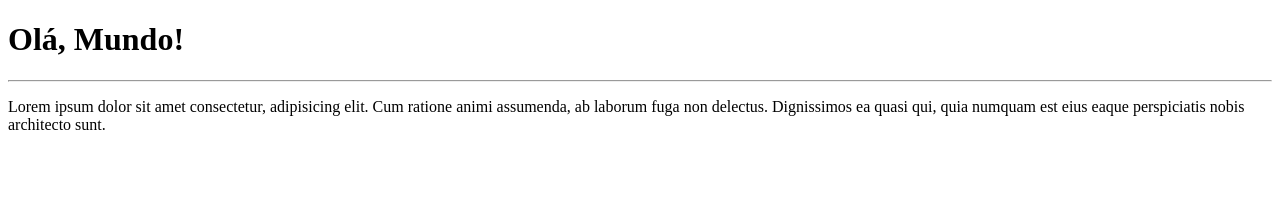
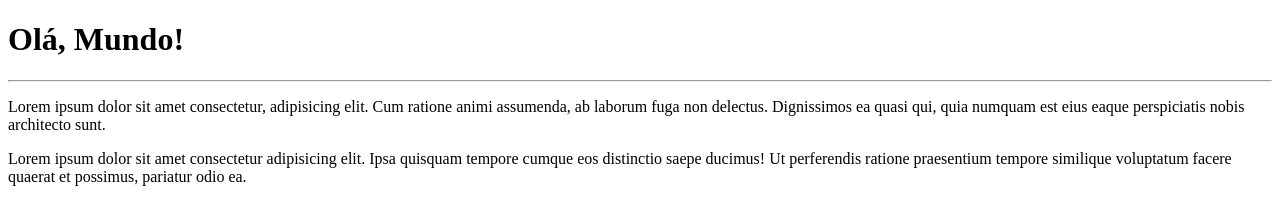
Before and after one commit to sidneideoliveirajr/Ola-Mundo-Versao2, a plain HTML site: page site-exemplo/index.html in a window 1280 px wide. Drawn offline with Linux system fonts and the light colour scheme.

Commit message:
adicionei um paragrafo

```diff
--- a/site-exemplo/index.html
+++ b/site-exemplo/index.html
@@ -9,5 +9,6 @@
     <h1>Olá, Mundo!</h1>
     <hr>
     <p>Lorem ipsum dolor sit amet consectetur, adipisicing elit. Cum ratione animi assumenda, ab laborum fuga non delectus. Dignissimos ea quasi qui, quia numquam est eius eaque perspiciatis nobis architecto sunt.</p>
+    <p>Lorem ipsum dolor sit amet consectetur adipisicing elit. Ipsa quisquam tempore cumque eos distinctio saepe ducimus! Ut perferendis ratione praesentium tempore similique voluptatum facere quaerat et possimus, pariatur odio ea.</p>
 </body>
 </html>
```
